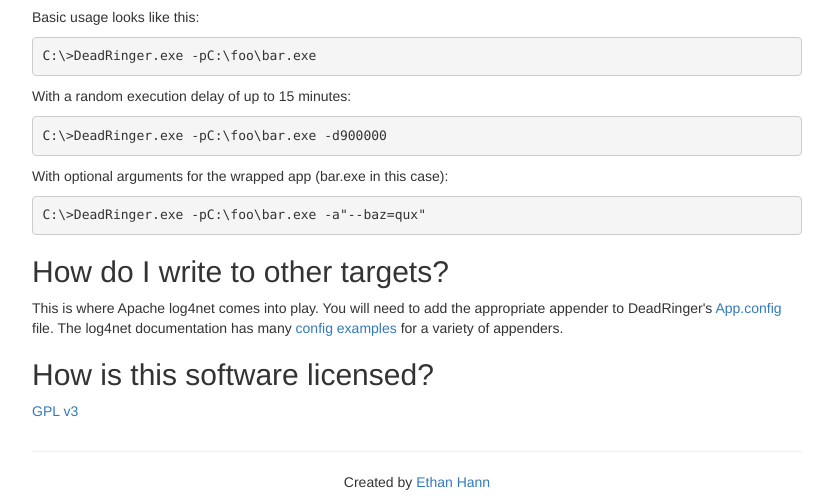
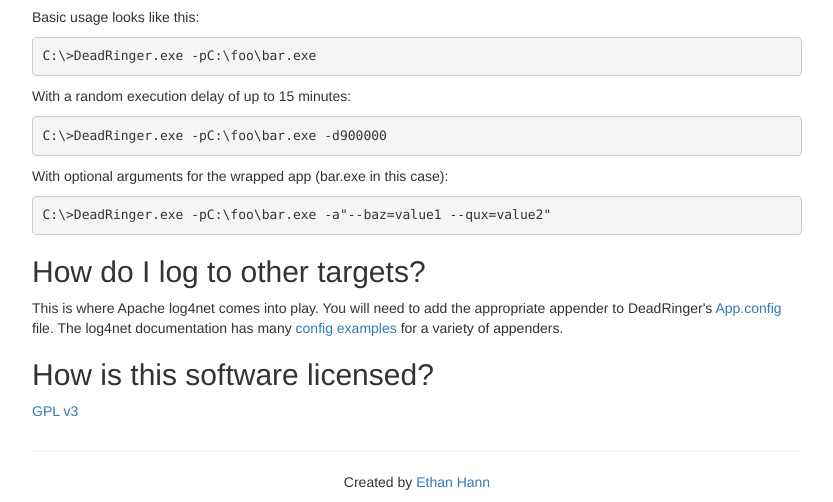
Before and after one commit to beekmanlabs/DeadRinger, a plain HTML site: page index.html in a window 1280 px wide. Shown: the part 728-1230 px from the top of the page, without its empty margins (223-1056 px from the left). Drawn offline with nearby package versions, Linux system fonts and the light colour scheme.

Commit message:
Content revision

```diff
--- a/index.html
+++ b/index.html
@@ -61,9 +61,9 @@
     <pre><code class="dos">C:\>DeadRinger.exe -pC:\foo\bar.exe -d900000</code></pre>
 
     <p>With optional arguments for the wrapped app (bar.exe in this case):</p>
-    <pre><code class="dos">C:\>DeadRinger.exe -pC:\foo\bar.exe -a"--baz=qux"</code></pre>
+    <pre><code class="dos">C:\>DeadRinger.exe -pC:\foo\bar.exe -a"--baz=value1 --qux=value2"</code></pre>
 
-    <h2>How do I write to other targets?</h2>
+    <h2>How do I log to other targets?</h2>
 
     <p>This is where Apache log4net comes into play.
         You will need to add the appropriate appender to DeadRinger's <a
```
